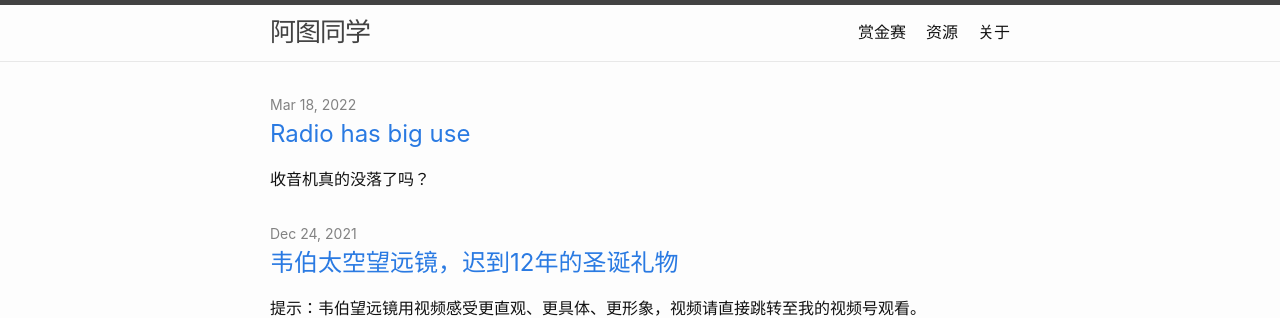
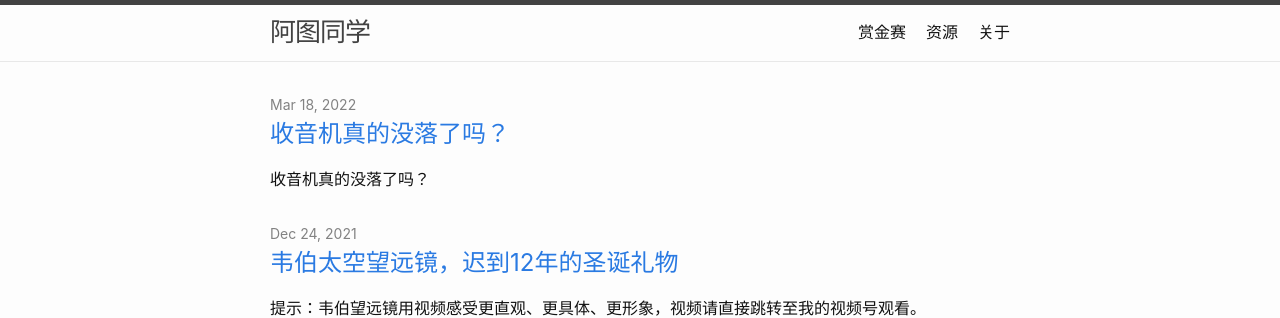
Before and after one commit to atutongxue/atutongxue.github.io, a Jekyll site: the page built from index.md, in a window 1280 px wide. Shown: the top 318 px of the page. Built offline with Jekyll 4.4.1, drawn with Linux system fonts in a browser that asks for light colours.

Commit message:
Update 2022-03-18-radio has big use.md

```diff
--- a/_posts/2022-03-18-radio has big use.md
+++ b/_posts/2022-03-18-radio has big use.md
@@ -1,3 +1,9 @@
+---
+tags: [记忆]
+title: 收音机真的没落了吗？
+layout: post
+---
+
 收音机真的没落了吗？
 
 
```
